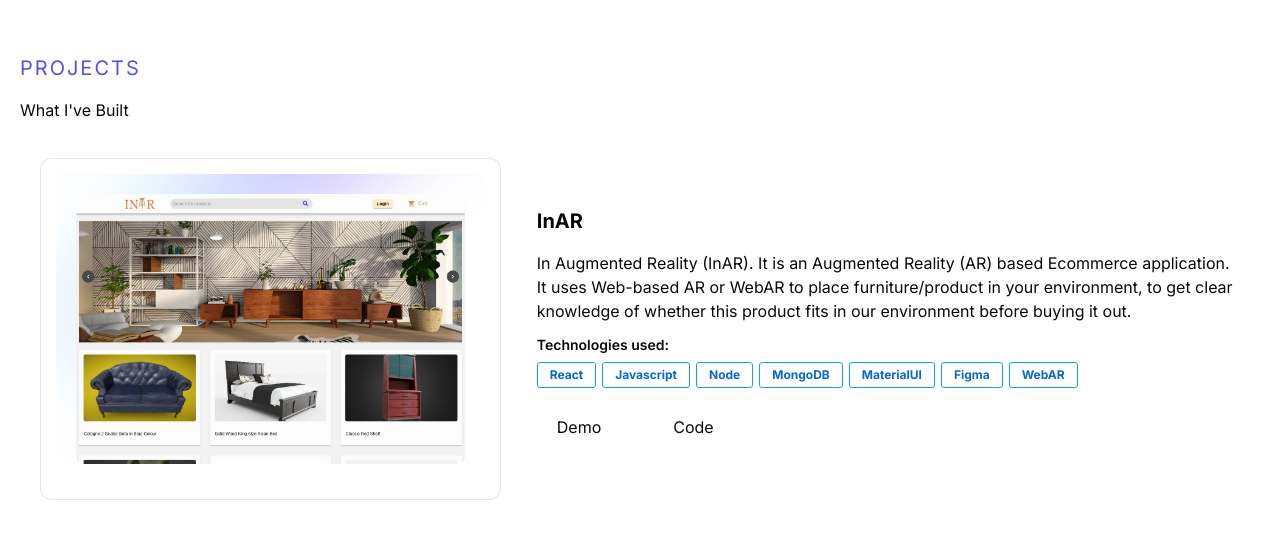
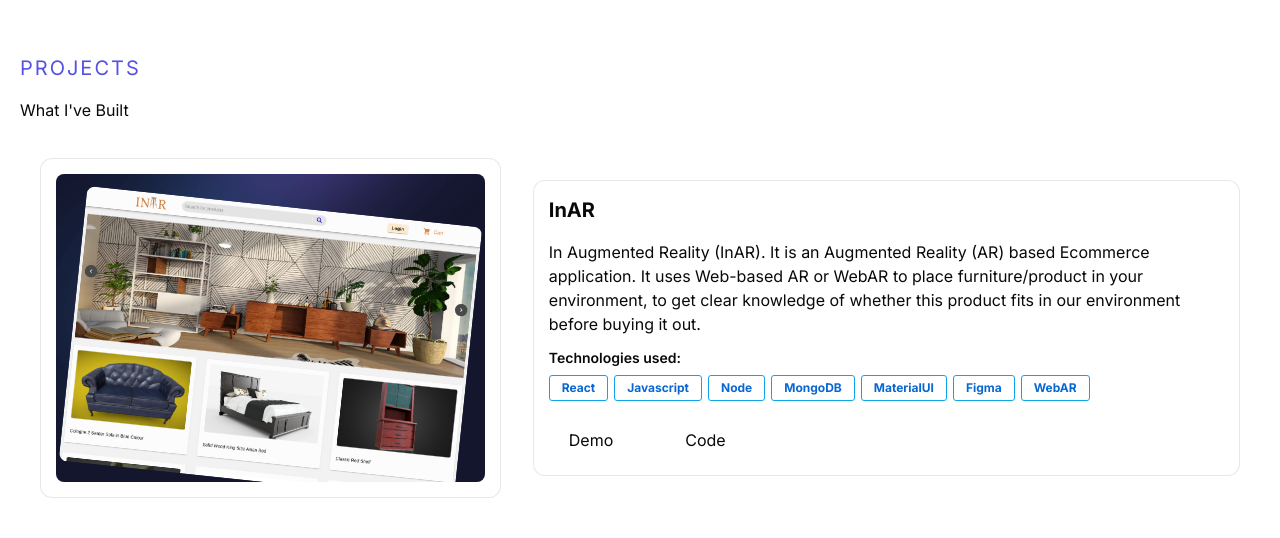
Before and after one commit to RiteshK-611/portfolio, a Next.js app: page / in a window 1280 px wide. Shown: the part 1674-2212 px from the top of the page. Built offline with nearby package versions, Linux system fonts and the light colour scheme.

Commit message:
Update Project

```diff
--- a/src/components/Project.tsx
+++ b/src/components/Project.tsx
@@ -1,3 +1,5 @@
+"use client";
+
 import React from "react";
 import Image from "next/image";
 import Link from "next/link";
@@ -24,27 +26,18 @@ const Project = () => {
         <div className="grid grid-rows-4 gap-8">
           <div className="md:grid grid-cols-5 gap-8 m-auto p-5 group">
             <div className="col-span-2 relative flex items-center justify-center w-full h-auto m-auto rounded-xl p-4 ring-1 ring-inset ring-primary/10 bg-transparent">
-              {/* <div className="relative flex basis-full p-1 tracking-tight text-slate-100/50 sm:basis-1/2 w-[20rem]">
-                  <div className="relative overflow-hidden lg:rounded-xl flex justify-center text-card-foreground shadow bg-primary/5">
-                    <Image
-                      src="/inar.jpg"
-                      alt="cover"
-                      className="absolute top-8 transform rotate-6 rounded-lg"
-                      width={420}
-                      height={420}
-                    />
-                    <Image src="/bg.png" alt="bgimg" width={500} height={500} />
-                  </div>
-                </div> */}
-              <div className="bg-[url('/bg.png')] bg-cover p-5 overflow-hidden rounded-lg flex items-center justify-center">
-                <img
-                  src="/inar.jpg"
-                  alt="inar"
-                  className="rounded-lg"
-                />
+              <div className="rounded-lg p-4 overflow-hidden bg-[#13162D] bg-[url('/bg.png')] bg-cover">
+                  <Image
+                    src="/inar.jpg"
+                    alt="inar"
+                    className="rounded-lg translate-y-4 rotate-6"
+                    width={420}
+                    height={420}
+                    loading="lazy"
+                  />
               </div>
             </div>
-            <div className="col-span-3 m-auto pt-5 md:pt-0 p-1 ">
+            <div className="col-span-3 w-full h-auto m-auto rounded-xl p-4 ring-1 ring-inset ring-primary/10 bg-transparent">
               <p className="pb-4 text-xl font-bold group-hover:underline-offset-4 group-hover:underline ease-in duration-300">
                 InAR
               </p>
```
